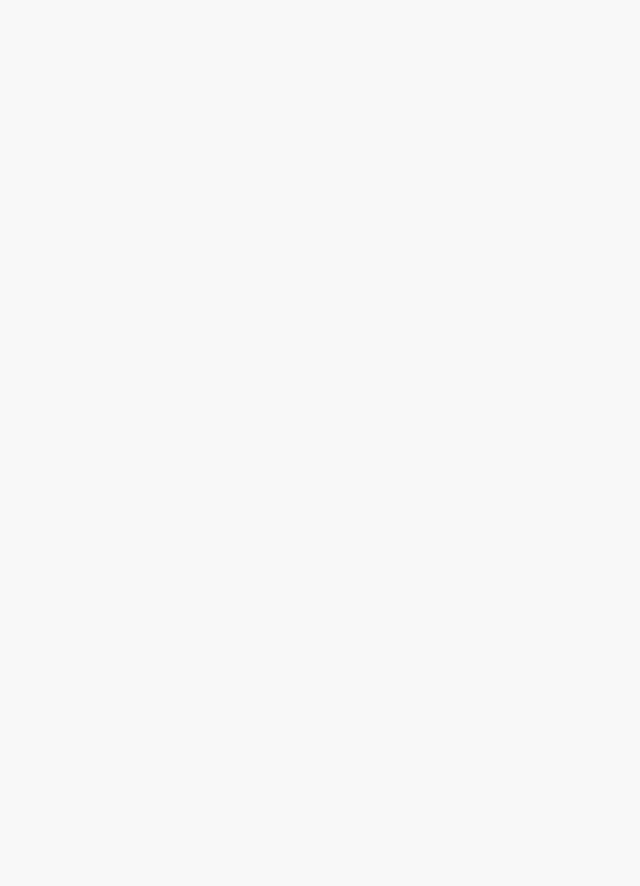
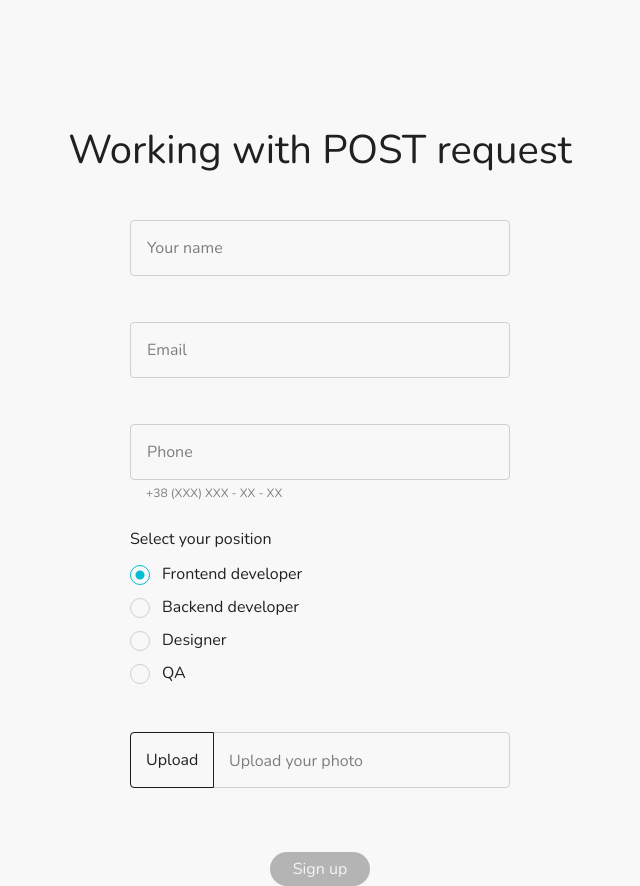
Before and after one commit to erastfandorin/test-task_abz-agency, a React (Create React App) app: page / in a window 1280 px wide. Shown: the part 1600-2486 px from the top of the page, without its empty margins (320-960 px from the left). Before the commit the page ends 1590 px from the top, so only its background shows below. Built offline with nearby package versions, Linux system fonts and the light colour scheme.

Commit message:
add: sign up form markup

```diff
--- a/package.json
+++ b/package.json
@@ -17,12 +17,6 @@
     "build": "react-scripts build",
     "test": "react-scripts test",
     "eject": "react-scripts eject"
-  },
-  "eslintConfig": {
-    "extends": [
-      "react-app",
-      "react-app/jest"
-    ]
   },
   "browserslist": {
     "production": [
--- a/src/App/App.js
+++ b/src/App/App.js
@@ -1,8 +1,9 @@
 import React  from 'react';
 
 import Header from './components/Header/Header';
-import Poster from "./components/Poster/Poster"
-import Users from "./components/Users/Users"
+import Poster from "./components/Poster/Poster";
+import Users from "./components/Users/Users";
+import SignUp from './components/SignUp/SignUp';
 
 
 function App() {
@@ -11,6 +12,7 @@ function App() {
       <Header />
       <Poster />
       <Users />
+      <SignUp />
     </div>
   );
 }
--- a/src/App/components/Header/Header.js
+++ b/src/App/components/Header/Header.js
@@ -4,7 +4,7 @@ import logo from '../../assets/img/Logo.svg';
 function Header() {
   return (
     <header className="header">
-      <a href="/">
+      <a href="/" className="header__logo">
         <img src={logo} alt="Logo TestTask" />
       </a>
       <nav>
--- /dev/null
+++ b/src/App/components/SignUp/SignUp.js
@@ -0,0 +1,95 @@
+import React from 'react';
+
+function SignUp() {
+  return (
+    <section className="sign-up">
+      <h2 className="sign-up__heading heading">Working with POST request</h2>
+      <form action="#" className="sign-up__form">
+        <ul className="sign-up__form-field-list">
+          <li className="sign-up__form-field">
+            <input
+              className="sign-up__input input"
+              type="text"
+              name="name"
+              autoComplete="off"
+              placeholder=" "
+            />
+            <label className="label" htmlFor="name">
+              Your name
+            </label>
+            <p className="sign-up__helper-text">Helper text</p>
+          </li>
+          <li className="sign-up__form-field">
+            <input
+              className="sign-up__input input"
+              type="email"
+              name="email"
+              autoComplete="off"
+              placeholder=" "
+            />
+            <label className="label" htmlFor="email">
+              Email
+            </label>
+            <p className="sign-up__helper-text">Helper text</p>
+          </li>
+          <li className="sign-up__form-field">
+            <input
+              className="sign-up__input input"
+              type="text"
+              name="phone"
+              autoComplete="off"
+              placeholder=" "
+            />
+            <label className="label" htmlFor="phone">
+              Phone
+            </label>
+            <p className="sign-up__helper-text sign-up__helper-text--active">
+              +38 (XXX) XXX - XX - XX
+            </p>
+          </li>
+          <li className="sign-up__form-field sign-up__select-position select-position">
+            <fieldset>
+              <legend className="select-position__heading">
+                Select your position
+              </legend>
+              <ul className="select-position__radio-btn-list">
+                <li>
+                  <input
+                    type="radio"
+                    name="frontend"
+                    value="frontend"
+                    checked
+                  />
+                  <label htmlFor="frontend">Frontend developer</label>
+                </li>
+                <li>
+                  <input type="radio" name="backend" value="backend" />
+                  <label htmlFor="backend">Backend developer</label>
+                </li>
+                <li>
+                  <input type="radio" name="designer" value="designer" />
+                  <label htmlFor="designer">Designer</label>
+                </li>
+                <li>
+                  <input type="radio" name="qa" value="qa" />
+                  <label htmlFor="qa">QA</label>
+                </li>
+              </ul>
+            </fieldset>
+          </li>
+          <li className="sign-up__form-field">
+            <input
+              className="sign-up__input sign-up__input-file input"
+              type="file"
+              name="file"
+            />
+            <label className="sign-up__input-file-name" htmlFor="file">Upload your photo</label>
+          </li>
+        </ul>
+        <button type="submit" className='sign-up__form-btn btn btn-disable '>Sign up</button>
+      </form>
+    </section>
+  );
+}
+
+export default SignUp;
--- a/src/App/styles/bem-blocks.scss
+++ b/src/App/styles/bem-blocks.scss
@@ -1,21 +1,16 @@
 .heading {
-  font-family: $main-font;
-  font-style: normal;
-  font-weight: 400;
   font-size: 40px;
   line-height: 40px; // refactor
   color: $text-color;
+  text-align: center;
 }
 
 .btn {
+  box-sizing: border-box;
   display: inline-block;
   min-width: 100px;
-  height: 34px;
-  font-family: $main-font;
-  font-style: normal;
-  font-weight: 400;
-  font-size: 16px;
-  line-height: 2.2;
+  padding: 9px 18px;
+  line-height: 1;
   text-align: center;
   color: $text-color;
   background-color: $primary-color;
@@ -31,5 +26,30 @@
     background-color: #B4B4B4;
   }
 }
+.input {
+  padding: 14px 16px;
+  color: #7E7E7E;
+  background: #F8F8F8;
+  border: 1px solid #D0CFCF;
+  border-radius: 4px;
+  outline: none;
+}
+.label {
+  position: absolute;
+  top: 20px;
+  left: 13px;
+  width: max-content;
+  height: min-content;
+  padding: 0 4px;
+  font-size: 16px;
+  color: #7E7E7E;
+  line-height: 1;
+  background-color: $bg-color;
+  transition: 0.2s all;
+}
 
-// inputs
+.input:focus ~ .label,
+.input:not(:placeholder-shown).input:not(:focus) ~ .label {
+  top: -6px;
+  font-size: 12px;
+}
--- a/src/App/styles/index.scss
+++ b/src/App/styles/index.scss
@@ -32,6 +32,9 @@ body {
   line-height: 26px;
   color: $text-color;
   background-color: $bg-color;
+}
+input, textarea, select, button {
+  font: inherit;
 }
 
 // [class*="__container"] {
@@ -78,3 +81,4 @@ section, header, footer {
 @import "./sections/header.scss";
 @import "./sections/poster.scss";
 @import "./sections/users.scss";
+@import "./sections/sign-up.scss";
--- a/src/App/styles/sections/header.scss
+++ b/src/App/styles/sections/header.scss
@@ -5,9 +5,13 @@
   min-height: 60px;
   background-color: #FFFFFF;
 }
+.header__logo {
+  margin-right: 5px;
+}
 
 .header__menu {
   display: flex;
+  align-items: center;
 }
 
 .header__menu-item {
--- /dev/null
+++ b/src/App/styles/sections/sign-up.scss
@@ -0,0 +1,87 @@
+.sign-up__heading {
+  margin-bottom: 50px;
+}
+.sign-up__form {
+  width: 100%;
+  max-width: 380px;
+  margin: 0 auto;
+}
+.sign-up__form-field-list {
+  margin-bottom: 64px;
+}
+.sign-up__form-field {
+  position: relative;
+  margin-bottom: 20px;
+}
+.sign-up__input {
+  box-sizing: border-box;
+  width: 100%;
+}
+.sign-up__helper-text {
+  visibility: hidden;
+  padding-left: 16px;
+  color: #7E7E7E;
+  font-size: 12px;
+}
+.sign-up__helper-text--active {
+  visibility: visible;
+}
+.select-position {
+  margin-bottom: 39px;
+}
+.select-position__heading {
+  margin-bottom: 9px;
+}
+.select-position__radio-btn-list li {
+  margin-bottom: 7px;
+}
+.select-position__radio-btn-list input {
+  position: absolute;
+  clip: rect(0 0 0 0);
+
+  &:checked ~ label::before {
+    background: radial-gradient(#00BDD3 4px, transparent 5px);
+    border: 1px solid #00BDD3;
+  }
+}
+.select-position__radio-btn-list label {
+  &::before {
+    content: "";
+    display: inline-block;
+    vertical-align: middle;
+    width: 18px;
+    height: 18px;
+    margin-right: 12px;
+    border-radius: 50%;
+    border: 1px solid #D0CFCF;
+    transition: all .15s;
+  }
+}
+
+.sign-up__input-file {
+  color: transparent;
+  &::before {
+    content: "Upload";
+    position: absolute;
+    left: 0px;
+    top: 0px;
+    padding: 14px 15px;
+    color: $text-color;
+    border: 1px solid $text-color;
+    border-radius: 4px 0px 0px 4px;
+  }
+  &::file-selector-button {
+    background-color: transparent;
+    visibility: hidden;
+  }
+}
+.sign-up__input-file-name {
+  position: absolute;
+  top: 16px;
+  left: 99px;
+  color: #7E7E7E;
+}
+.sign-up__form-btn {
+  display: block;
+  margin: 0 auto;
+}
--- a/src/App/styles/sections/users.scss
+++ b/src/App/styles/sections/users.scss
@@ -2,9 +2,9 @@
   display: flex;
   flex-direction: column;
   place-items: center;
+  margin-bottom: 140px;
 }
 .users__heading {
-  text-align: center;
   margin-bottom: 50px;
 }
 .users__list {
@@ -18,9 +18,10 @@
   }
 }
 
+// User styles
 .card {
   width: 328px;
-  background: #FFFFFF;
+  background: #ffffff;
   border-radius: 10px;
   margin-bottom: 20px;
   margin-left: 5px;
@@ -50,6 +51,13 @@
   align-items: center;
   padding: 20px;
 }
+.card__list li {
+  width: 100%;
+  white-space: nowrap;
+  overflow: hidden;
+  text-overflow: ellipsis;
+  text-align: center;
+}
 .card__photo {
   margin-bottom: 20px;
 }
@@ -61,12 +69,3 @@
   color: $text-color;
   text-decoration: none;
 }
-.card__name,
-.card__position,
-.card__email a,
-.card__number a {
-  width: 100%;
-  white-space: nowrap;
-  overflow: hidden;
-  text-overflow: ellipsis;
-}
```
Also changed, not shown: 1 other file (tests, documents, lock files or other folders).
